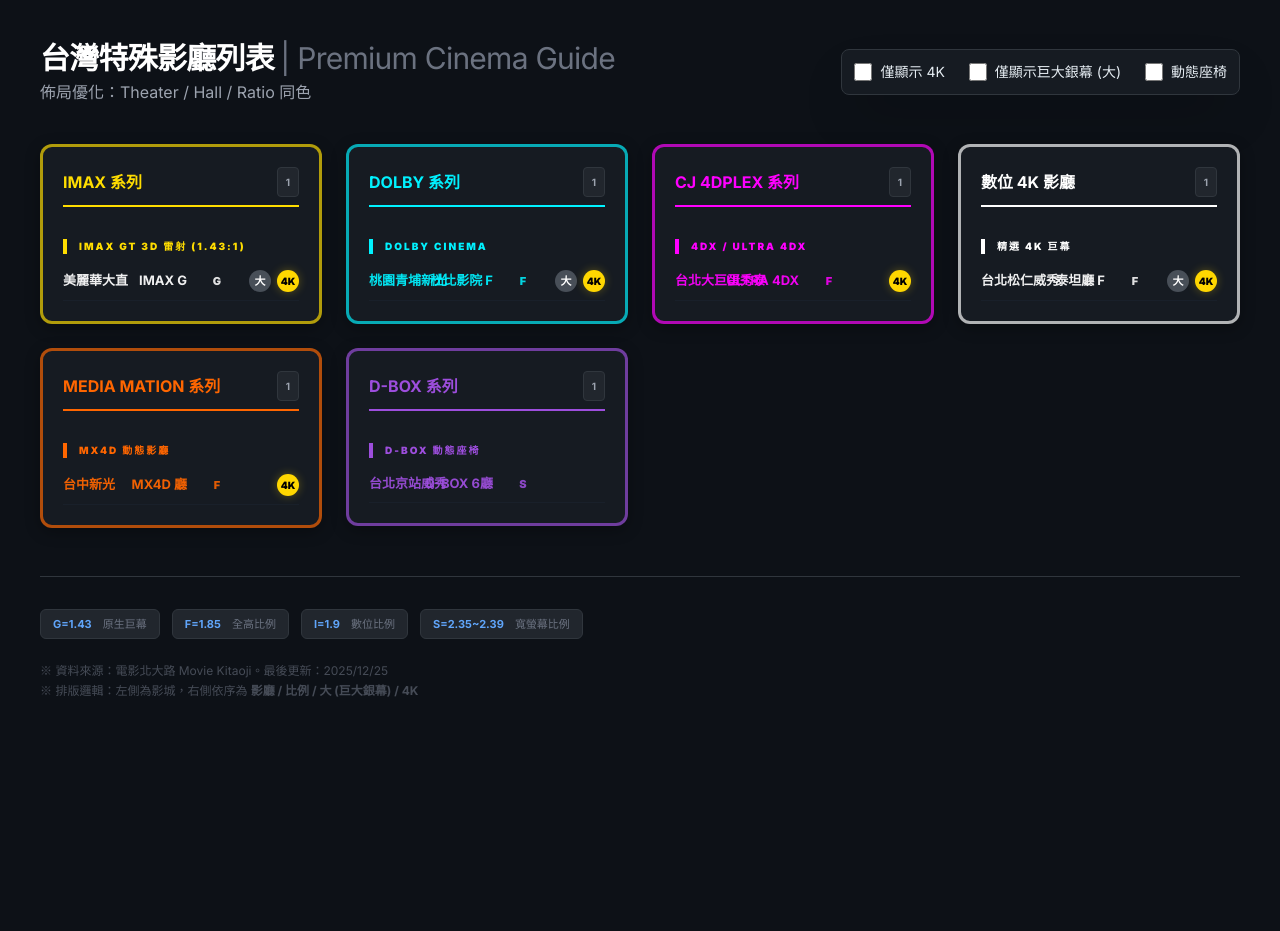
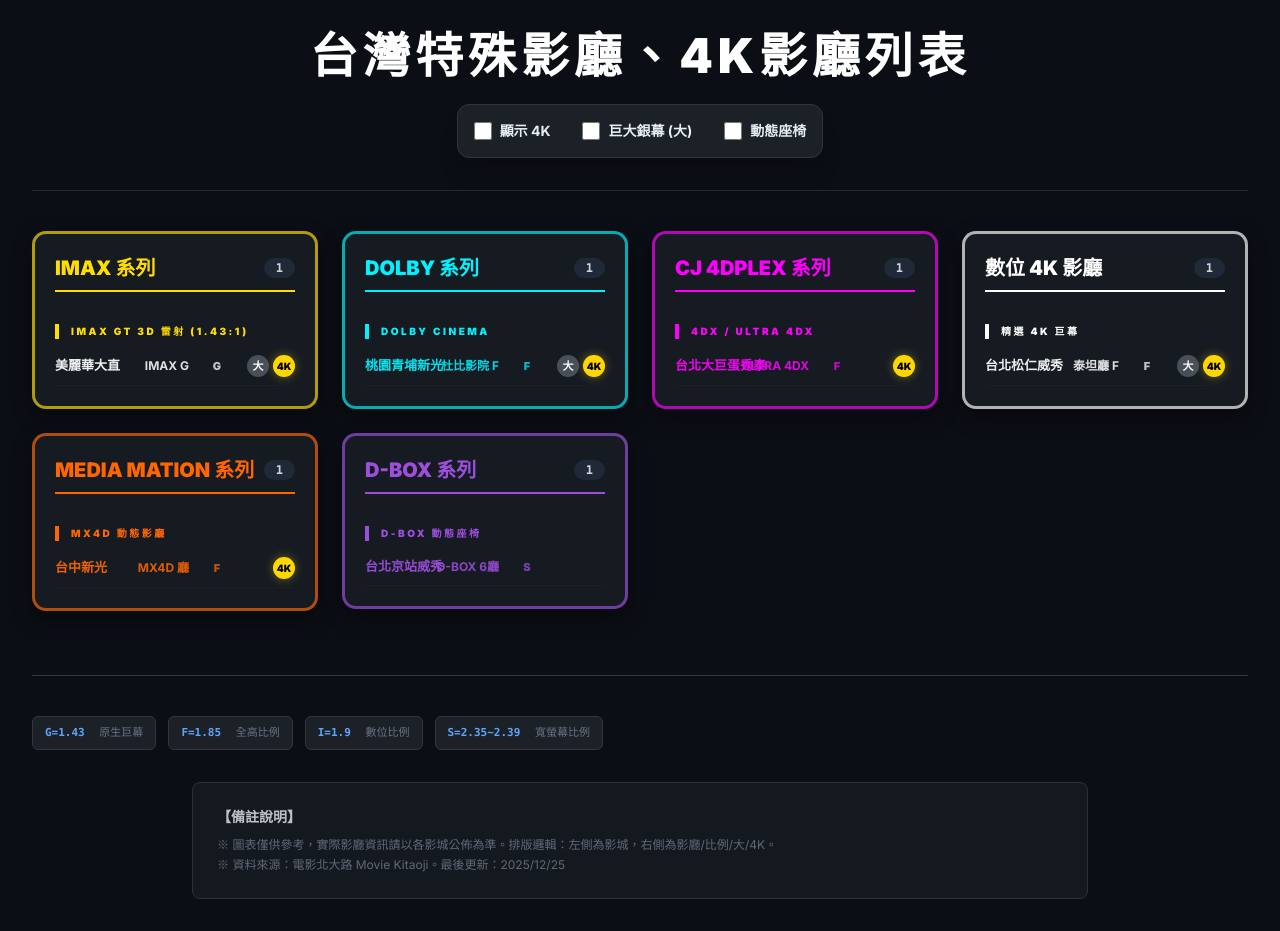
Before and after one commit to moviekitaoji/theater-list, a plain HTML site: page index.html in a window 1280 px wide. Before the commit the page ends 800 px from the top, so only its background shows below. Drawn offline with nearby package versions, Linux system fonts and the light colour scheme.

Commit message:
index.html

```diff
--- a/index.html
+++ b/index.html
@@ -3,66 +3,40 @@
 <head>
     <meta charset="UTF-8">
     <meta name="viewport" content="width=device-width, initial-scale=1.0">
-    <title>Taiwan Premium Cinema Guide</title>
+    <title>台灣特殊影廳、4K影廳列表</title>
     <script src="https://cdn.tailwindcss.com"></script>
     <style>
         @import url('https://fonts.googleapis.com/css2?family=Inter:wght@400;700;900&family=Noto+Sans+TC:wght@500;900&display=swap');
-
-        body { background-color: #0d1117; color: #e6edf3; font-family: 'Inter', 'Noto Sans TC', sans-serif; }
-
-        /* 標籤樣式 */
-        .status-badge {
-            width: 22px; height: 22px;
-            display: inline-flex; align-items: center; justify-content: center;
-            font-size: 10px; font-weight: 900; flex-shrink: 0; border-radius: 50%;
-        }
-        .badge-4k { background-color: #ffd700; color: #000; box-shadow: 0 0 10px rgba(255, 215, 0, 0.3); }
+        body { background-color: #0b0e14; color: #e6edf3; font-family: 'Inter', 'Noto Sans TC', sans-serif; }
+        .status-badge { width: 22px; height: 22px; display: inline-flex; align-items: center; justify-content: center; font-size: 10px; font-weight: 900; flex-shrink: 0; border-radius: 50%; }
+        .badge-4k { background-color: #ffd700; color: #000; box-shadow: 0 0 10px rgba(255, 215, 0, 0.4); }
         .badge-large { background-color: #484f58; color: #ffffff; font-size: 11px; }
-
-        .ratio-tag { font-weight: 800; font-size: 11px; min-width: 28px; text-align: center; }
-
-        /* 卡片外框：3px 恆亮，且高度設為能自適應或一致 */
-        .category-card {
-            border: 3px solid;
-            background: #161b22;
-            border-radius: 12px; padding: 20px;
-            height: fit-content;
-            box-shadow: 0 4px 15px rgba(0,0,0,0.3);
-        }
-
+        .ratio-tag { font-weight: 800; font-size: 11px; min-width: 32px; text-align: center; }
+        .category-card { border: 3px solid; background: #161b22; border-radius: 14px; padding: 20px; height: fit-content; box-shadow: 0 8px 20px rgba(0,0,0,0.4); transition: transform 0.2s ease; }
+        .category-card:hover { transform: translateY(-4px); }
         .filter-checkbox { accent-color: #238636; width: 18px; height: 18px; cursor: pointer; }
     </style>
 </head>
-<body class="p-6 md:p-10">
-    <header class="flex flex-col xl:flex-row justify-between items-start xl:items-center mb-10 gap-6">
-        <div>
-            <h1 class="text-2xl md:text-3xl font-bold text-white tracking-tight">台灣特殊影廳列表 <span class="text-gray-500 font-light">| Premium Cinema Guide</span></h1>
-            <p class="text-gray-400 mt-1">佈局優化：Theater / Hall / Ratio 同色</p>
-        </div>
-
-        <div class="bg-[#161b22] border border-[#30363d] p-3 rounded-lg flex flex-wrap gap-6 shadow-2xl">
-            <label class="flex items-center gap-2 cursor-pointer group">
-                <input type="checkbox" id="filter4k" class="filter-checkbox" onchange="updateView()">
-                <span class="text-sm font-medium group-hover:text-white transition-colors">僅顯示 4K</span>
-            </label>
-            <label class="flex items-center gap-2 cursor-pointer group">
-                <input type="checkbox" id="filterLarge" class="filter-checkbox" onchange="updateView()">
-                <span class="text-sm font-medium group-hover:text-white transition-colors">僅顯示巨大銀幕 (大)</span>
-            </label>
-            <label class="flex items-center gap-2 cursor-pointer group">
-                <input type="checkbox" id="filterMotion" class="filter-checkbox" onchange="updateView()">
-                <span class="text-sm font-medium group-hover:text-white transition-colors">動態座椅</span>
-            </label>
+<body class="p-4 md:p-8">
+    <header class="mb-10 border-b border-gray-800 pb-8 text-center">
+        <h1 class="text-3xl md:text-5xl font-black text-white tracking-widest mb-6">台灣特殊影廳、4K影廳列表</h1>
+        <div class="flex flex-wrap justify-center gap-4">
+            <div class="bg-[#1c2128] border border-[#30363d] p-4 rounded-xl flex flex-wrap gap-8 shadow-xl">
+                <label class="flex items-center gap-2 cursor-pointer group"><input type="checkbox" id="filter4k" class="filter-checkbox" onchange="updateView()"><span class="text-sm font-bold group-hover:text-yellow-400">顯示 4K</span></label>
+                <label class="flex items-center gap-2 cursor-pointer group"><input type="checkbox" id="filterLarge" class="filter-checkbox" onchange="updateView()"><span class="text-sm font-bold group-hover:text-gray-300">巨大銀幕 (大)</span></label>
+                <label class="flex items-center gap-2 cursor-pointer group"><input type="checkbox" id="filterMotion" class="filter-checkbox" onchange="updateView()"><span class="text-sm font-bold group-hover:text-purple-400">動態座椅</span></label>
+            </div>
         </div>
     </header>
 
     <div id="container" class="grid grid-cols-1 md:grid-cols-2 lg:grid-cols-3 xl:grid-cols-4 gap-6 items-start"></div>
 
-    <footer class="mt-12 border-t border-[#30363d] pt-8 text-sm text-gray-500">
-        <div id="ratio-legend" class="flex flex-wrap gap-3 mb-6"></div>
-        <div class="opacity-60 text-xs space-y-1">
+    <footer class="mt-16 border-t border-[#30363d] pt-10 text-sm text-gray-500">
+        <div id="ratio-legend" class="flex flex-wrap gap-3 mb-8"></div>
+        <div class="bg-[#161b22] p-6 rounded-lg border border-[#30363d] opacity-90 text-xs leading-relaxed max-w-4xl mx-auto">
+            <p class="mb-2 text-gray-300 font-bold text-sm">【備註說明】</p>
+            <p>※ 圖表僅供參考，實際影廳資訊請以各影城公佈為準。排版邏輯：左側為影城，右側為影廳/比例/大/4K。</p>
             <p>※ 資料來源：電影北大路 Movie Kitaoji。最後更新：2025/12/25</p>
-            <p>※ 排版邏輯：左側為影城，右側依序為 <b>影廳 / 比例 / 大 (巨大銀幕) / 4K</b></p>
         </div>
     </footer>
 
@@ -76,86 +50,44 @@
                 rawData = await response.json();
                 renderLegend();
                 updateView();
-            } catch (e) { console.error("載入失敗", e); }
+            } catch (e) {
+                document.getElementById('container').innerHTML = `<p class="text-red-500 text-center col-span-full">無法載入 theaters.json。請確認檔案是否存在於同一目錄下。</p>`;
+            }
         }
 
         function renderLegend() {
             const legend = document.getElementById('ratio-legend');
             rawData.ratios.forEach(r => {
-                legend.innerHTML += `<span class="bg-[#21262d] px-3 py-1 rounded-md text-[11px] border border-[#30363d]"><b class="text-blue-400 mr-2">${r.label}</b> ${r.desc}</span>`;
+                legend.innerHTML += `<span class="bg-[#1c2128] px-3 py-1.5 rounded-md text-[11px] border border-[#30363d] font-mono"><b class="text-blue-400 mr-2">${r.label}</b> ${r.desc}</span>`;
             });
         }
 
         function updateView() {
             const container = document.getElementById('container');
-            const only4k = document.getElementById('filter4k').checked;
-            const onlyLarge = document.getElementById('filterLarge').checked;
-            const onlyMotion = document.getElementById('filterMotion').checked;
+            const f4k = document.getElementById('filter4k').checked;
+            const fL = document.getElementById('filterLarge').checked;
+            const fM = document.getElementById('filterMotion').checked;
             container.innerHTML = '';
 
-            const sortedCategories = [...rawData.categories].sort((a, b) => {
-                let indexA = sortOrder.indexOf(a.name);
-                let indexB = sortOrder.indexOf(b.name);
-                if (indexA === -1) indexA = 99;
-                if (indexB === -1) indexB = 99;
-                return indexA - indexB;
-            });
+            const sorted = [...rawData.categories].sort((a,b) => sortOrder.indexOf(a.name) - sortOrder.indexOf(b.name));
 
-            sortedCategories.forEach(cat => {
-                let categoryHtml = '';
-                let totalInCat = 0;
-
+            sorted.forEach(cat => {
+                let catHtml = '';
+                let total = 0;
                 cat.subgroups.forEach(sub => {
-                    const filteredItems = sub.items.filter(item => {
-                        if (only4k && !item.is4k) return false;
-                        if (onlyLarge && !item.isLarge) return false;
-                        if (onlyMotion && !item.isMotion) return false;
-                        return true;
-                    });
-
-                    if (filteredItems.length > 0) {
-                        totalInCat += filteredItems.length;
-                        categoryHtml += `
-                            <div class="mt-8 first:mt-0">
-                                <h3 class="text-[10px] uppercase tracking-[0.2em] font-black mb-4 border-l-4 pl-3" style="color: ${sub.color}; border-color: ${sub.color}">
-                                    ${sub.subtitle}
-                                </h3>
-                                <ul class="space-y-4">
-                                    ${filteredItems.map(item => {
-                                        const displayColor = item.color || sub.color;
-                                        return `
-                                        <li class="flex items-center justify-between text-[13px] group border-b border-gray-800/40 pb-2">
-                                            <div class="min-w-0 pr-4">
-                                                <span class="font-bold truncate group-hover:text-white transition-colors" style="color: ${displayColor}ee">
-                                                    ${item.theater}
-                                                </span>
-                                            </div>
-                                            <div class="flex items-center gap-4 flex-shrink-0 ml-auto">
-                                                <span class="font-bold" style="color: ${displayColor}ee">${item.hall}</span>
-                                                <span class="ratio-tag" style="color: ${displayColor}dd">${item.ratio || '-'}</span>
-                                                <div class="flex items-center gap-1.5 w-[52px] justify-end">
-                                                    ${item.isLarge ? '<span class="status-badge badge-large" title="巨大銀幕">大</span>' : '<span class="w-[22px]"></span>'}
-                                                    ${item.is4k ? '<span class="status-badge badge-4k">4K</span>' : '<span class="w-[22px]"></span>'}
-                                                </div>
-                                            </div>
-                                        </li>
-                                    `}).join('')}
-                                </ul>
-                            </div>
-                        `;
+                    const items = sub.items.filter(i => (!f4k || i.is4k) && (!fL || i.isLarge) && (!fM || i.isMotion));
+                    if (items.length > 0) {
+                        total += items.length;
+                        catHtml += `<div class="mt-8 first:mt-0"><h3 class="text-[10px] uppercase tracking-[0.25em] font-black mb-4 border-l-4 pl-3" style="color: ${sub.color}; border-color: ${sub.color}">${sub.subtitle}</h3><ul class="space-y-4">` +
+                            items.map(i => {
+                                const col = i.color || sub.color;
+                                return `<li class="flex items-center justify-between text-[13px] group border-b border-gray-800/40 pb-2"><div class="min-w-0 pr-2"><span class="font-bold truncate" style="color: ${col}ee">${i.theater}</span></div><div class="flex items-center gap-3 flex-shrink-0"><span class="font-bold text-xs" style="color: ${col}dd">${i.hall}</span><span class="ratio-tag" style="color: ${col}bb">${i.ratio || '-'}</span><div class="flex items-center gap-1 w-[50px] justify-end">${i.isLarge ? '<span class="status-badge badge-large">大</span>' : '<span class="w-[22px]"></span>'}${i.is4k ? '<span class="status-badge badge-4k">4K</span>' : '<span class="w-[22px]"></span>'}</div></div></li>`
+                            }).join('') + `</ul></div>`;
                     }
                 });
 
-                if (totalInCat > 0) {
-                    container.innerHTML += `
-                        <div class="category-card" style="border-color: ${cat.color}aa">
-                            <h2 class="text-base font-bold mb-6 pb-2 border-b-2 flex items-center justify-between" style="border-color: ${cat.color}; color: ${cat.color}">
-                                ${cat.name}
-                                <span class="text-[10px] bg-[#21262d] text-gray-400 px-2 py-0.5 rounded border border-[#30363d]">${totalInCat}</span>
-                            </h2>
-                            ${categoryHtml}
-                        </div>
-                    `;
+                if (total > 0) {
+                    container.innerHTML += `<div class="category-card" style="border-color: ${cat.color}aa"><h2 class="text-xl font-black mb-6 pb-2 border-b-2 flex items-center justify-between" style="border-color: ${cat.color}; color: ${cat.color}">${cat.name}<span class="text-xs bg-gray-800 text-gray-300 px-3 py-0.5 rounded-full font-mono">${total}</span></h2>${catHtml}</div>`;
                 }
             });
         }
```
